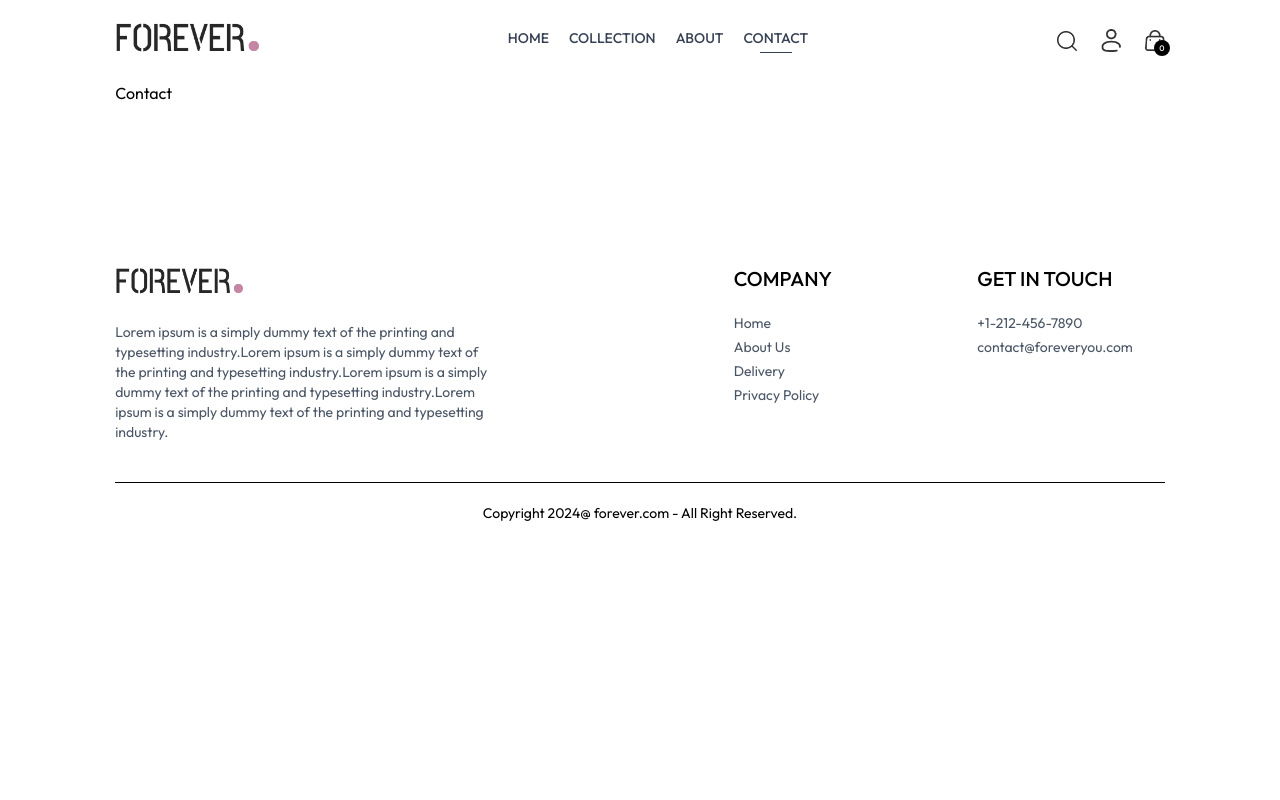
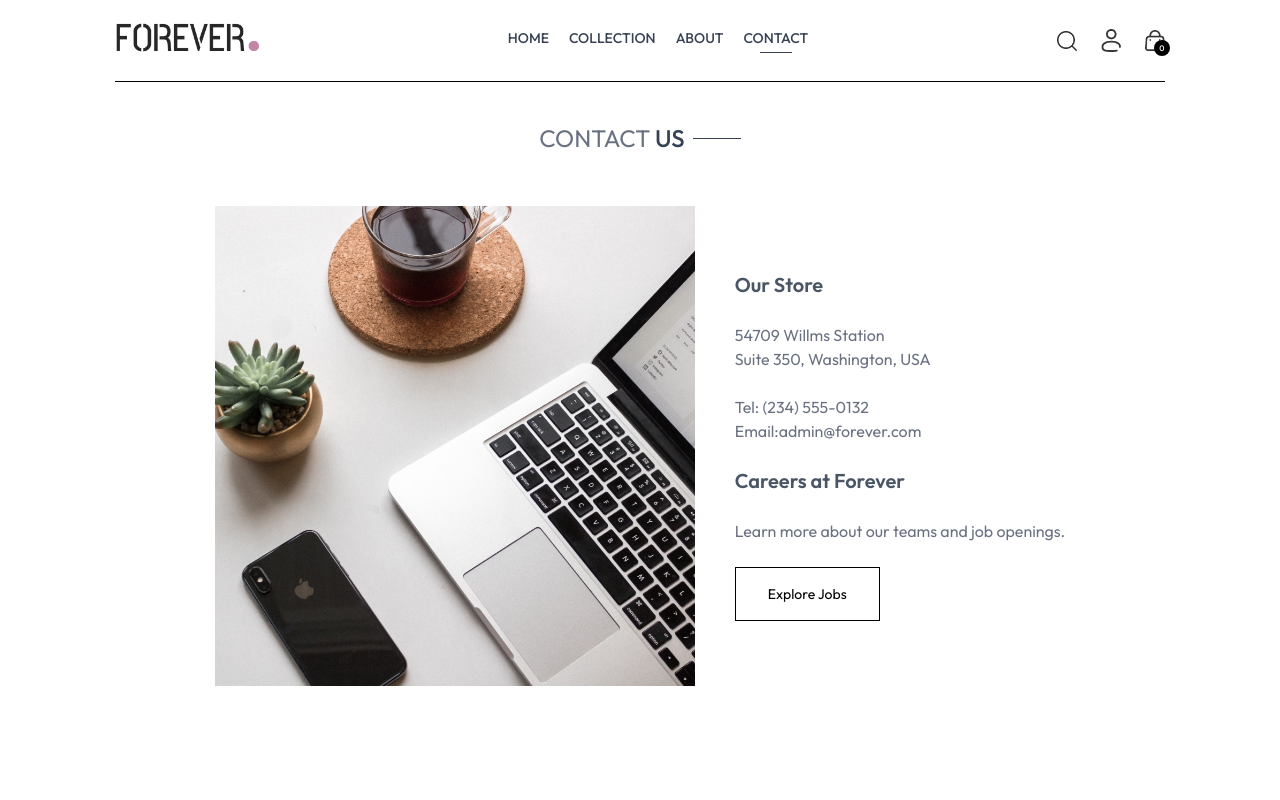
Before and after one commit to Oluwadunsindavid/ShopWithDave, a React (Vite) app: page /contact in a window 1280 px wide. Shown: the top 800 px of the page. Built offline with nearby package versions, Linux system fonts and the light colour scheme.

Commit message:
`feat: updated Navbar and Contact pages with new functionality and design changes` Done with the Frontend of the e-commerce website too.

```diff
--- a/src/components/Navbar.jsx
+++ b/src/components/Navbar.jsx
@@ -9,6 +9,8 @@
 
   // to make the search icon work when you click on it, call it from the ShopContext.jsx page. N.B The code for the search is in the SearchBar.jsx
   const { setShowSearch, getCartCount } = useContext(ShopContext);
+  // for navigating the search bar to the collection page whenever you click on it
+  const { navigate } = useContext(ShopContext);
 
   return (
     <div className="flex items-center justify-between py-5 font-medium">
@@ -35,9 +37,21 @@
       </ul>
 
       <div className="flex items-center gap-6">
+
         {/* THIS IS THE REAL CODE OF THE PROJECT. "onClick={()=>setShowSearch(true)}" opens the search bar */}
+        {/* <img
+          onClick={() => setShowSearch(true)}
+          src={assets.search_icon}
+          className="w-5 cursor-pointer bg-red-700"
+          alt="Search"
+        /> */}
+
+        {/* to navigate to the collection page when you click on the search icon */}
         <img
-          onClick={() => setShowSearch(true)}
+          onClick={() => {
+            navigate("/collection");
+            setShowSearch((prev) => !prev);
+          }}
           src={assets.search_icon}
           className="w-5 cursor-pointer"
           alt="Search"
--- a/src/pages/Contact.jsx
+++ b/src/pages/Contact.jsx
@@ -1,9 +1,40 @@
-import React from 'react'
+import React from "react";
+import Title from "../components/Title";
+import { assets } from "../assets/assets";
+import NewsletterBox from "../components/NewsletterBox";
 
 const Contact = () => {
   return (
-    <div>Contact</div>
-  )
-}
+    <div>
+      <div className="text-center text-2xl pt-10 border-t">
+        <Title text1={"CONTACT"} text2={"US"} />
+      </div>
+      <div className="my-10 flex flex-col justify-center md:flex-row gap-10 mb-28">
+        <img
+          src={assets.contact_img}
+          className="w-full md:max-w-[480px]"
+          alt=""
+        />
+        <div className="flex flex-col justify-center items-start gap-6">
+          <p className="font-semibold text-xl text-gray-600">Our Store</p>
+          <p className="text-gray-500">
+            54709 Willms Station <br /> Suite 350, Washington, USA
+          </p>
+          <p className="text-gray-500">
+            Tel: (234) 555-0132 <br /> Email:admin@forever.com
+          </p>
+          <p className="font-semibold text-xl text-gray-600">
+            Careers at Forever
+          </p>
+          <p className="text-gray-500">
+            Learn more about our teams and job openings.
+          </p>
+          <button className="border border-black px-8 py-4 text-sm hover:bg-black hover:text-white transition-all duration-500">Explore Jobs</button>
+        </div>
+      </div>
+      <NewsletterBox/>
+    </div>
+  );
+};
 
-export default Contact
+export default Contact;
```
